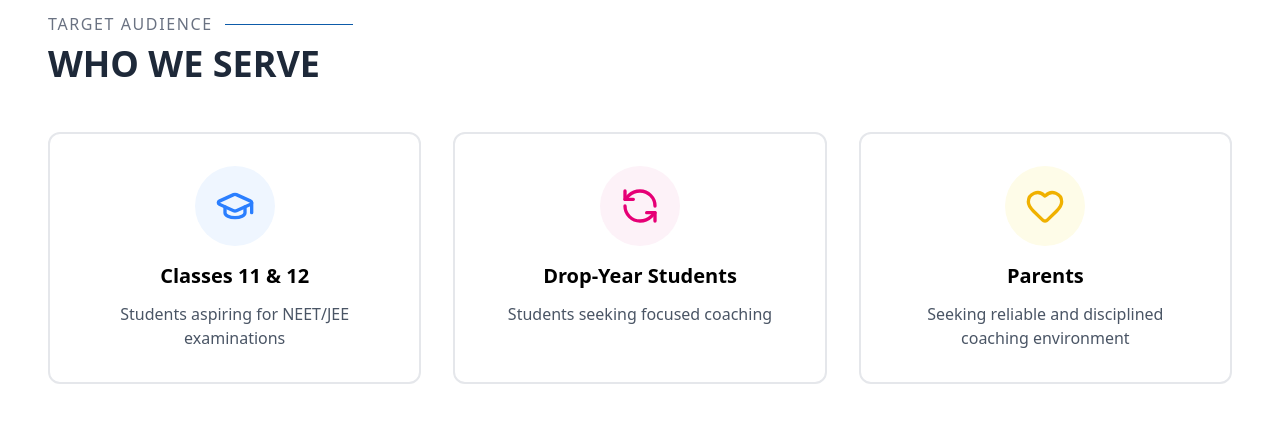
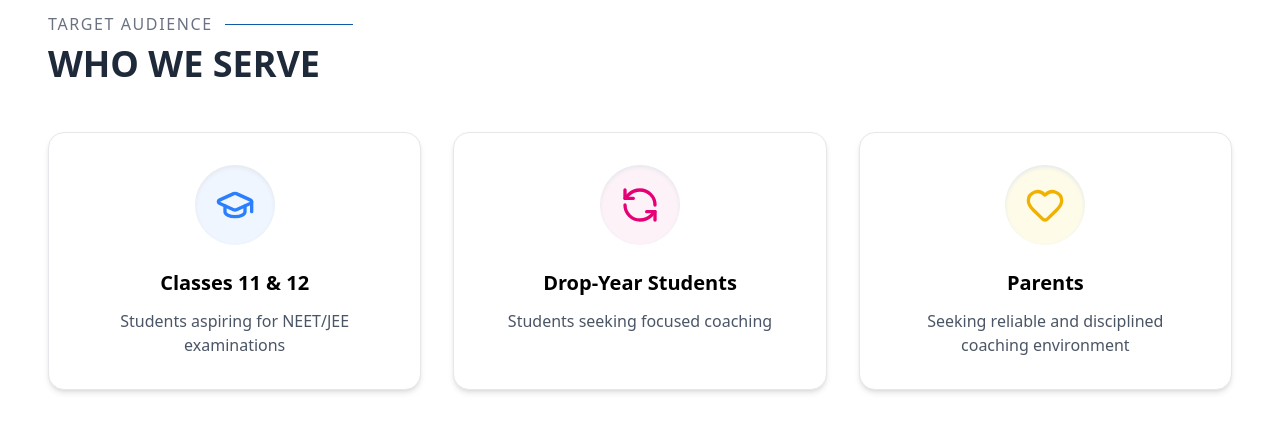
Before and after one commit to Vijay-Psgtech/Psg-leap-academy, a React (Vite) app: page / in a window 1280 px wide. Shown: the part 1760-2200 px from the top of the page. Built offline with nearby package versions, Linux system fonts and the light colour scheme.

Commit message:
Target section card design has been changed.

```diff
--- a/src/components/Target.jsx
+++ b/src/components/Target.jsx
@@ -38,13 +38,21 @@ const Target = () => {
             return (
               <div
                 key={i}
-                className={`bg-white border-2 border-gray-200 p-8 rounded-xl text-center hover:border-[#0D5BA9] hover:shadow-2xl transition-all duration-500 transform hover:-translate-y-2 group ${isVisible ? "opacity-100 translate-y-0" : "opacity-0 translate-y-10"}`}
+                className={`group relative bg-white border border-gray-200 rounded-2xl p-8 text-center
+                             shadow-md hover:shadow-2xl transition-all duration-500
+                        hover:-translate-y-2 hover:border-[#0D5BA9] overflow-hidden
+                        ${isVisible ? "opacity-100 translate-y-0" : "opacity-0 translate-y-10"}`}
                 style={{ transitionDelay: `${i * 100}ms` }}
               >
+                {/* Decorative Gradient Glow */}
+                <div className="absolute inset-0 bg-gradient-to-br from-[#0D5BA9]/5 via-transparent to-[#F9C400]/10 opacity-0 group-hover:opacity-100 transition-opacity duration-700 rounded-2xl"></div>
                 <div
-                  className={`${t.bg} w-20 h-20 rounded-full flex items-center justify-center mx-auto mb-4 group-hover:scale-110 transition-transform duration-500`}
+                  className={`relative z-10 ${t.bg} w-20 h-20 rounded-full flex items-center justify-center mx-auto mb-6
+                          shadow-inner shadow-gray-200 group-hover:scale-110 transition-transform duration-500`}
                 >
-                  <Icon className={`w-10 h-10 ${t.color}`} />
+                  <Icon
+                    className={`w-10 h-10 ${t.color} transition-transform duration-500 group-hover:rotate-6`}
+                  />
                 </div>
                 <h4 className="text-xl font-bold mb-3">{t.title}</h4>
                 <p className="text-gray-600">{t.desc}</p>
```
